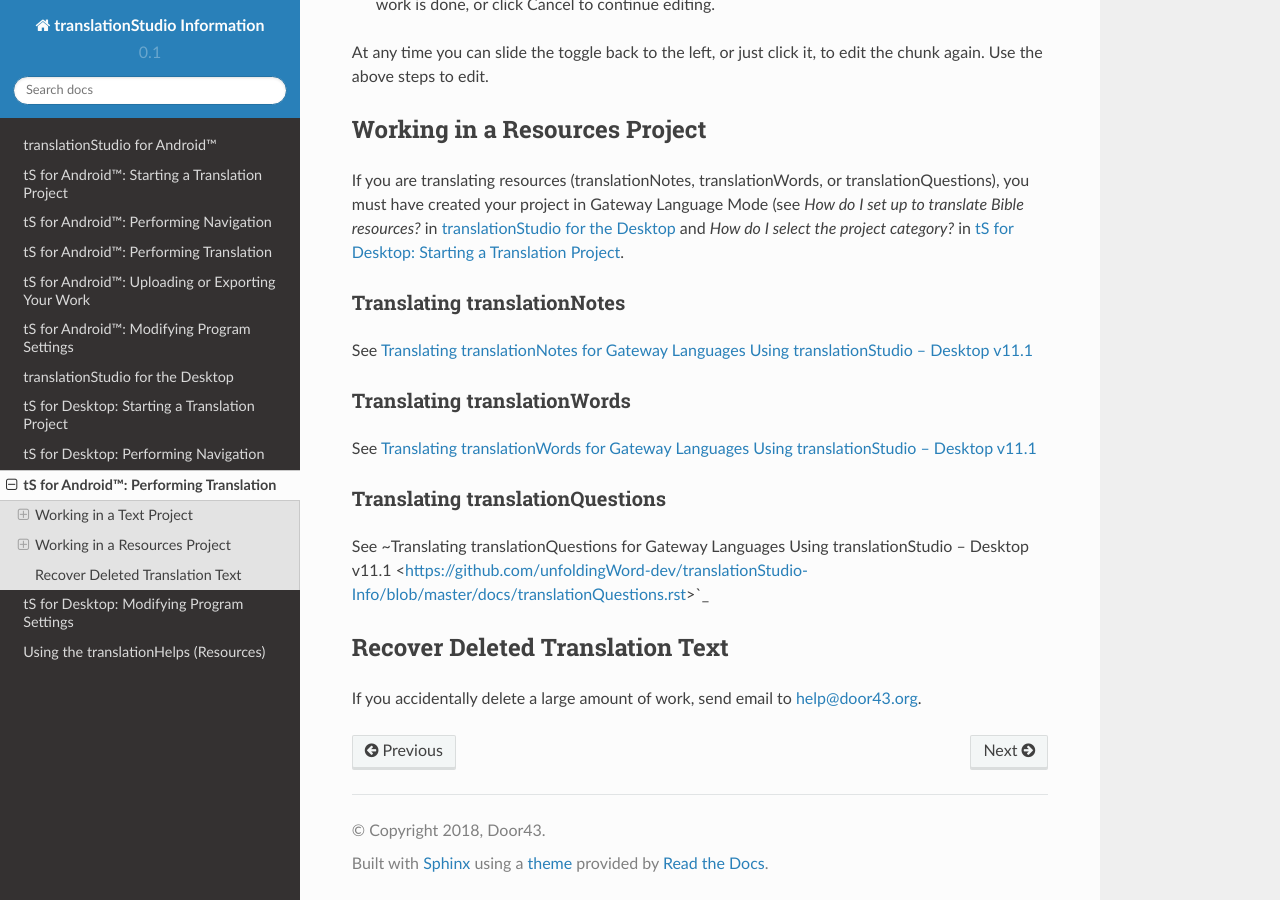
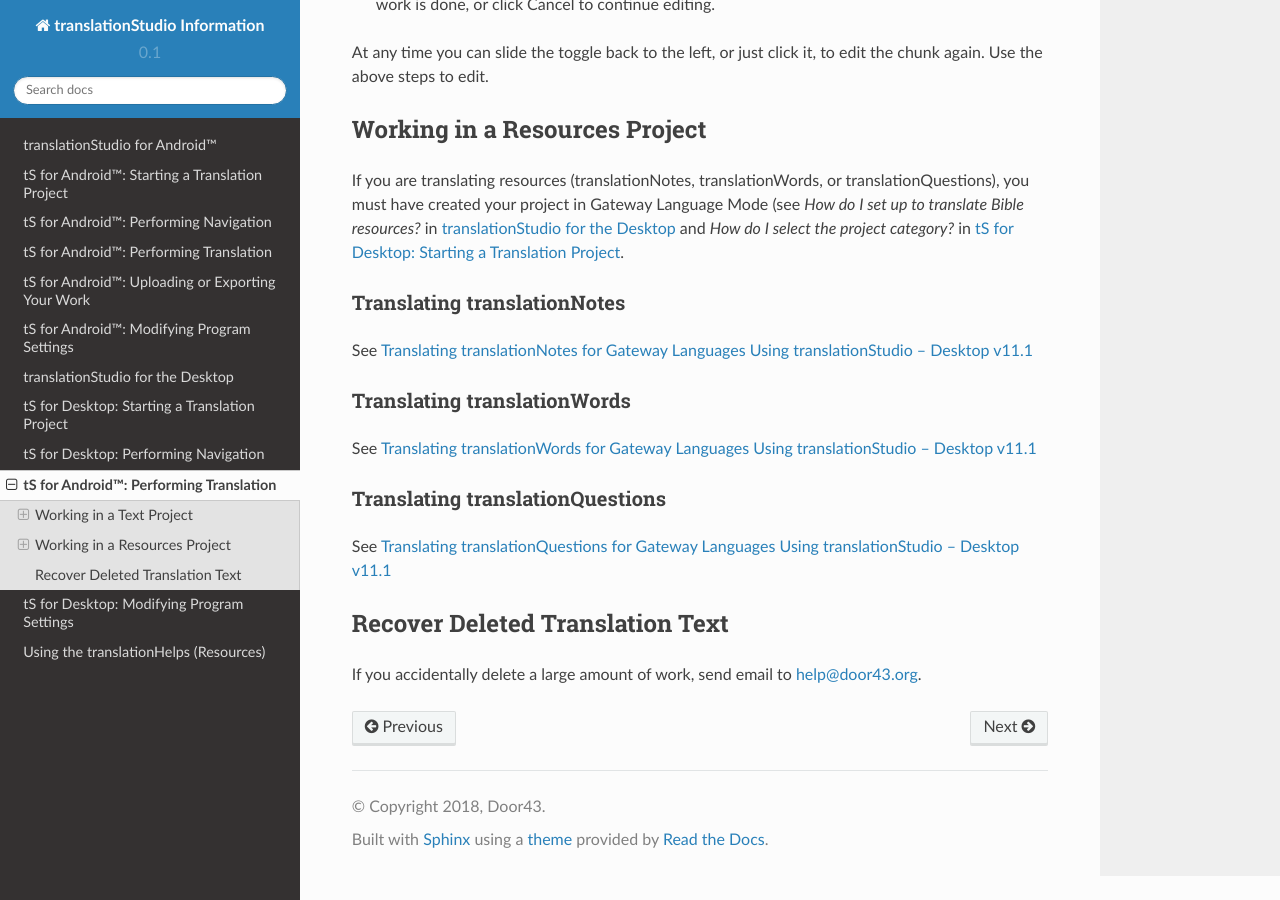
Before and after one commit to unfoldingWord-dev/translationStudio-Info, a Sphinx documentation site: the page built from docs/dTranslate.rst, in a window 1280 px wide and 900 px high, scrolled down 2464 px. Built offline with Sphinx 7.4.7 and the Read the Docs theme 2.0.0, drawn with Linux system fonts in a browser that asks for light colours; pages that are not in the unit, such as notebooks, are missing from menus.

Commit message:
Update dTranslate.rst

```diff
--- a/docs/dTranslate.rst
+++ b/docs/dTranslate.rst
@@ -112,7 +112,7 @@ See `Translating translationWords for Gateway Languages Using translationStudio
 Translating translationQuestions
 ^^^^^^^^^^^^^^^^^^^^^^^^^^^^^^^^^
 
-See ~Translating translationQuestions for Gateway Languages Using translationStudio – Desktop v11.1 <https://github.com/unfoldingWord-dev/translationStudio-Info/blob/master/docs/translationQuestions.rst>`_
+See `Translating translationQuestions for Gateway Languages Using translationStudio – Desktop v11.1 <https://github.com/unfoldingWord-dev/translationStudio-Info/blob/master/docs/translationQuestions.rst>`_
 
 Recover Deleted Translation Text
 --------------------------------
```
